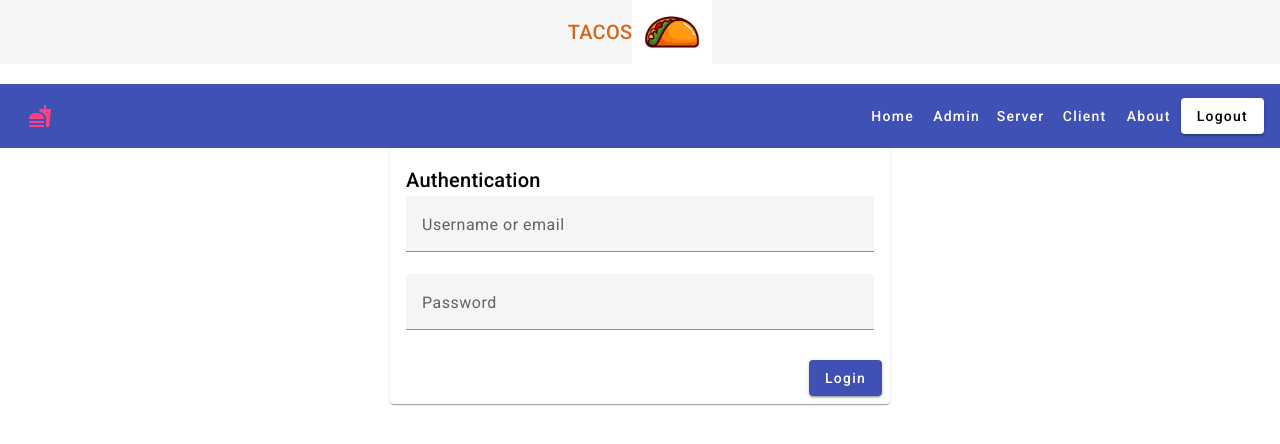
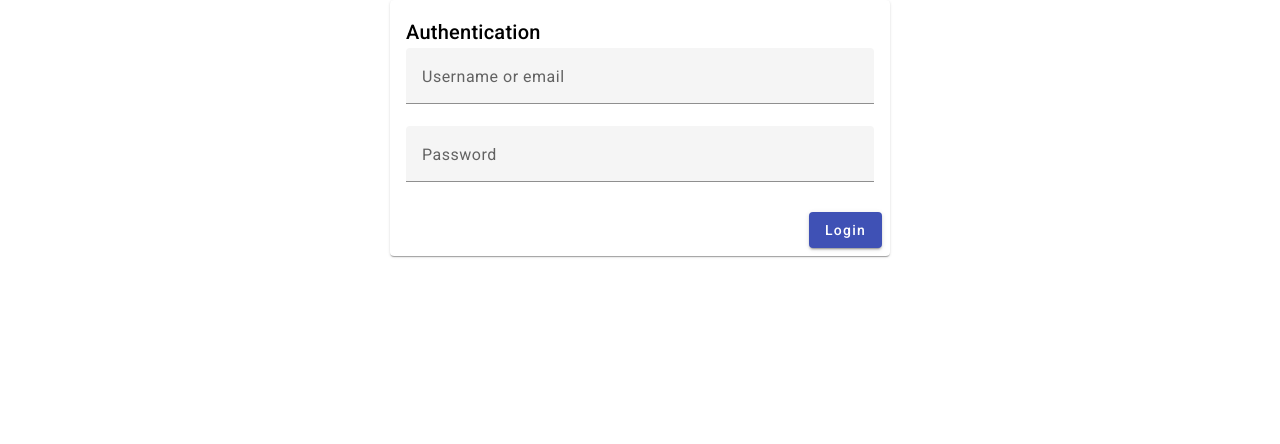
Before and after one commit to Bill29200/tacosAngular17MaterialsFirebaseRealtime, an Angular app: page / in a window 1280 px wide. Shown: the top 444 px of the page. Built offline with nearby package versions, Linux system fonts and the light colour scheme.

Commit message:
Navigate sustem established

```diff
--- a/src/app/app.component.html
+++ b/src/app/app.component.html
@@ -1,2 +1,2 @@
-<app-menu></app-menu>
-<router-outlet />
+
+<router-outlet></router-outlet>
--- a/src/app/components/login/login.component.html
+++ b/src/app/components/login/login.component.html
@@ -1,4 +1,6 @@
-<mat-card class="login-form">
+<div class="container">
+  <!-- {{loginForm.value | json}} -->
+  <mat-card class="login-form"  [formGroup]="loginForm">
     <mat-card-header>
       <mat-card-title>Authentication</mat-card-title>
     </mat-card-header>
@@ -6,18 +8,20 @@
     <mat-card-content>
       <mat-form-field appearance="fill">
         <mat-label>Username or email</mat-label>
-      <input matInput>
+        <input matInput formControlName="username">
       </mat-form-field>
 
       <mat-form-field>
         <mat-label>Password</mat-label>
-      <input matInput type="password">
+        <input matInput type="password" formControlName="password">
       </mat-form-field>
 
     </mat-card-content>
 
     <mat-card-actions align="end">
-    <button mat-button mat-raised-button color="primary">Login</button>
+      <button mat-button mat-raised-button color="primary" (click)="login()">Login</button>
 
     </mat-card-actions>
   </mat-card>
+</div>
+<router-outlet />
--- a/src/app/components/login/login.component.ts
+++ b/src/app/components/login/login.component.ts
@@ -1,10 +1,46 @@
-import { Component } from '@angular/core';
+
+import { Component, OnInit } from '@angular/core';
+import { FormBuilder, FormGroup } from '@angular/forms';
+import { Router } from '@angular/router';
+import { AuthService } from '../../services/auth.service';
 
 @Component({
   selector: 'app-login',
   templateUrl: './login.component.html',
   styleUrl: './login.component.scss'
 })
-export class loginComponent {
+export class LoginComponent implements OnInit{
+
+
+  public loginForm! : FormGroup;
+
+  //-------------------------------------------------
+  constructor(private fb : FormBuilder, private authService : AuthService, private router : Router){}
+  //-------------------------------------------------
+  ngOnInit(): void {
+    this.loginForm = this.fb.group({
+      username : this.fb.control(''),
+      password : this.fb.control('')
+    });
+  }
+  //------------------------------------------------
+login() {
+ let username = this.loginForm.value.username;
+ let password = this.loginForm.value.password;
+ let auth:boolean = this.authService.login(username, password);
+ console.log("AUTH = ",auth)
+ if(auth==true)
+  {
+
+     this.router.navigateByUrl("/menu");
+
+  }
+  else
+  {
+
+  }
+
 
 }
+//----------------------------------------------
+}
--- a/src/app/components/menu/menu.component.html
+++ b/src/app/components/menu/menu.component.html
@@ -12,11 +12,12 @@
     <mat-icon color="accent"> fastfood</mat-icon>
   </button>
   <span style="flex:auto"></span>
-  <button mat-button routerLink="/home" routerLinkActive="active">Home</button>
-  <button mat-button routerLink="/admin" routerLinkActive="active">Admin</button>
-  <button mat-button routerLink="/server" routerLinkActive="active">Server</button>
-  <button mat-button routerLink="/client" routerLinkActive="active">Client</button>
-  <button mat-button routerLink="/about" routerLinkActive="active">About</button>
+  <button mat-button routerLink="/menu/home" routerLinkActive="active">Home</button>
+  <button mat-button routerLink="/menu" routerLinkActive="active">Admin</button>
+  <button mat-button routerLink="/menu/server" routerLinkActive="active">Server</button>
+  <button mat-button routerLink="/menu/client" routerLinkActive="active">Client</button>
+  <button mat-button routerLink="/menu/about" routerLinkActive="active">About</button>
   <button mat-raised-button>Logout</button>
 
 </mat-toolbar>
+<router-outlet></router-outlet>
--- a/src/app/components/menu/menu.component.scss
+++ b/src/app/components/menu/menu.component.scss
@@ -12,3 +12,10 @@
 mat-icon{
   color:rgb(243, 115, 3);
 }
+
+img {
+
+  height: 100px ;
+  width:100px;
+
+}
--- /dev/null
+++ b/src/app/services/auth.service.ts
@@ -0,0 +1,27 @@
+import { Injectable } from '@angular/core';
+
+@Injectable({
+  providedIn: 'root'
+})
+export class AuthService {
+//----------------------------------------------------------------
+  public users :any ={
+   admin:{password:'1234', roles:['ADMIN','SERVER','CLIENT']},
+   server:{password:'1234', roles:['SERVER']},
+   client:{password:'1234', roles:['CLIENT']}
+  }
+//----------------------------------------------------------------
+  constructor() { }
+//----------------------------------------------------------------
+  public login(username:string, password:string): boolean
+  {
+    if (this.users[username] && this.users[username]['password']==password)
+      {
+        return true;
+      } else
+      {
+        return false;
+      }
+  }
+  //----------------------------------------------------------------
+}
```
Also changed, not shown: src/app/app-routing.module.ts (+15 -10 lines), src/app/app.module.ts (+8 -3 lines), src/app/components/login/login.component.scss (indentation only). Lines whose indentation alone changed are shown as unchanged.
